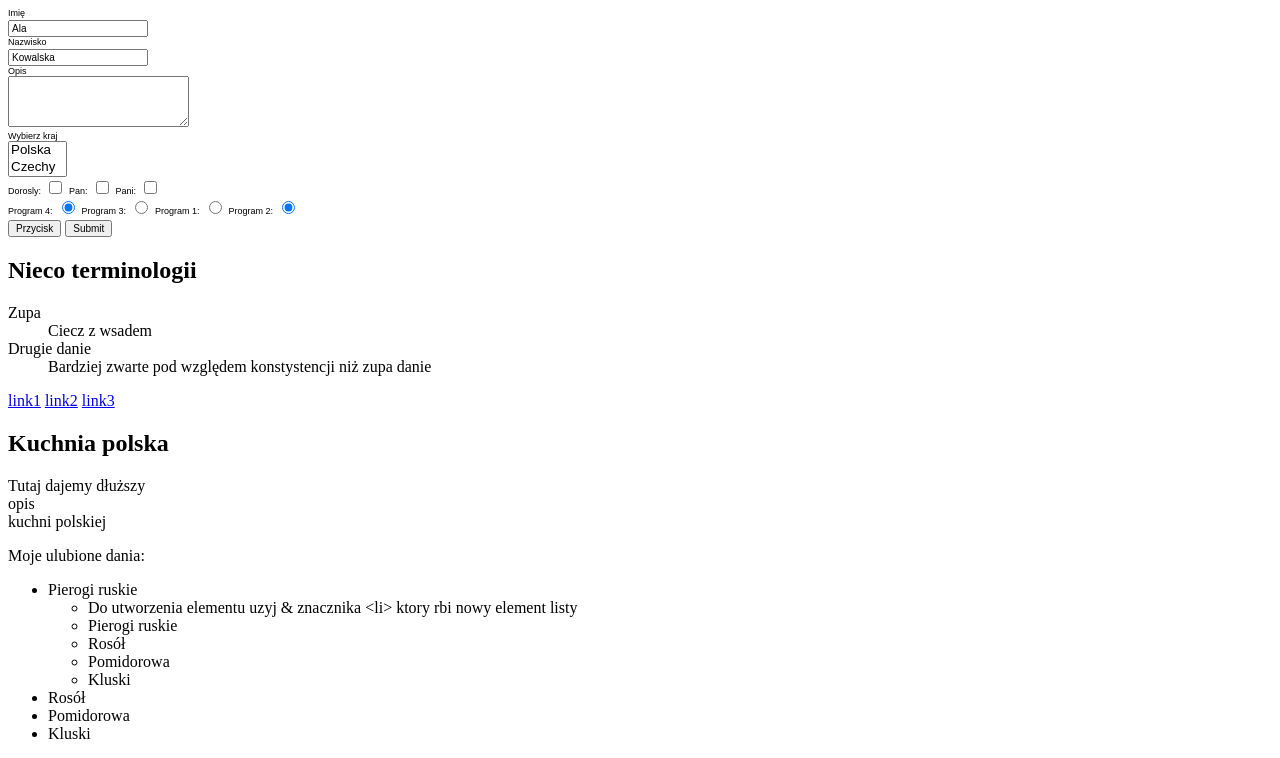
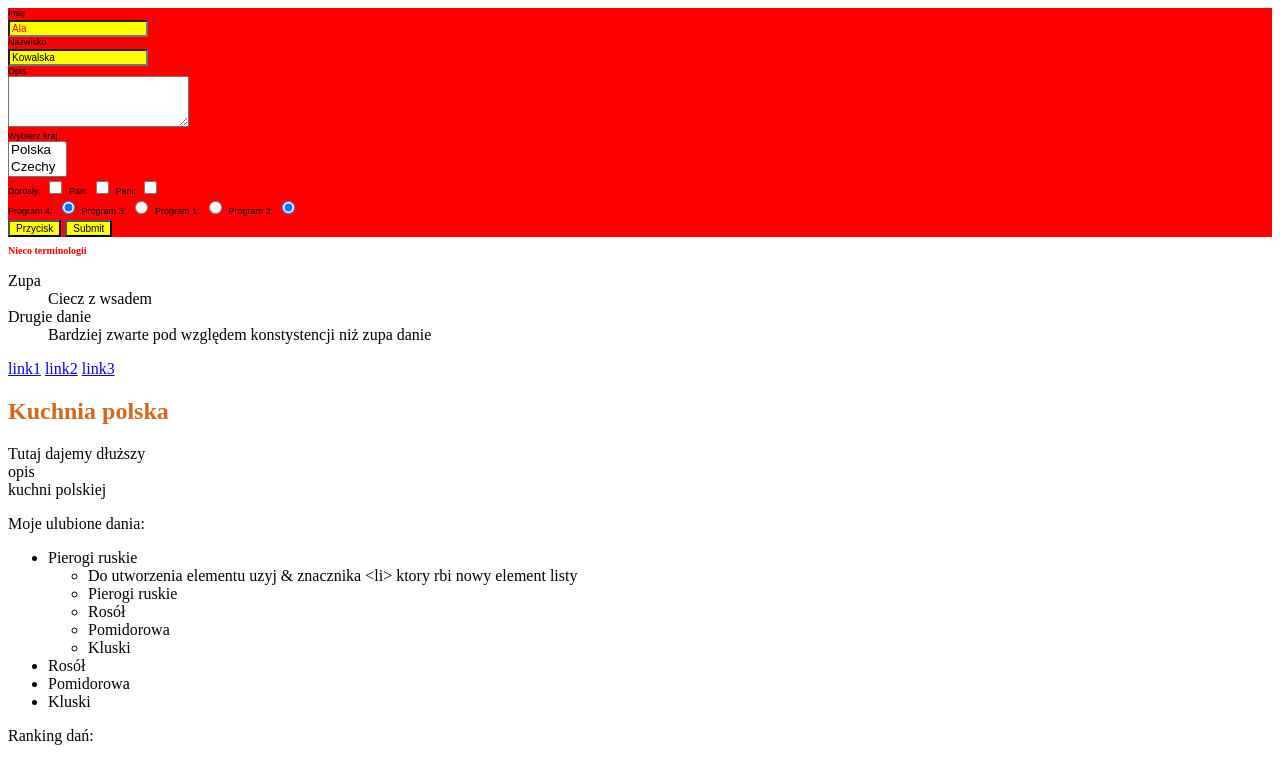
Before and after one commit to DanutaHelena/zdjavapol79, a plain HTML site: page index.html in a window 1280 px wide. Shown: the top 758 px of the page. Drawn offline with Linux system fonts and the light colour scheme.

Commit message:
zlozone style

```diff
--- a/index.html
+++ b/index.html
@@ -4,6 +4,7 @@
     <head>
        <title>Tytuł</title>
         <meta charset="UTF-8">
+        <link rel="stylesheet" href="style.css">
         <style>
             label {
                 display: block;
@@ -18,15 +19,20 @@
                 font: 10px 'Arial', sans-serif;
             }
 
+            h1 {
+                color: red;
+            }
+
         </style>
     </head>
 
     <body>
+        <div>
         <form action="index2.html" method="get">
             <label for="etykietaImie">Imię</label>
             <input type="text" value="Ala"
                    maxlength="10"
-                    name="imie"
+                    name="imie" class="imie"
                    tabindex="1" accesskey="i" id="etykietaImie">
             <label for="etykietaNazwisko">Nazwisko</label>
             <input type="text" value="Kowalska"
@@ -65,8 +71,9 @@
             <input type="button" value="Przycisk">
             <input type="submit">
         </form>
+        </div>
         <article>
-            <h1>
+            <h1 style="font-size: 10px;">
                 Nieco terminologii
             </h1>
                 <dl>
--- /dev/null
+++ b/style.css
@@ -0,0 +1,20 @@
+h2 {
+    color: chocolate;
+}
+
+h1, h3 {
+    font-size: 900px;
+}
+
+
+body>div>form {
+    background-color: red;
+}
+
+body>div form>input, div p {
+    background-color: yellow;
+}
+
+body input.imie {
+    color: red;
+}
```
